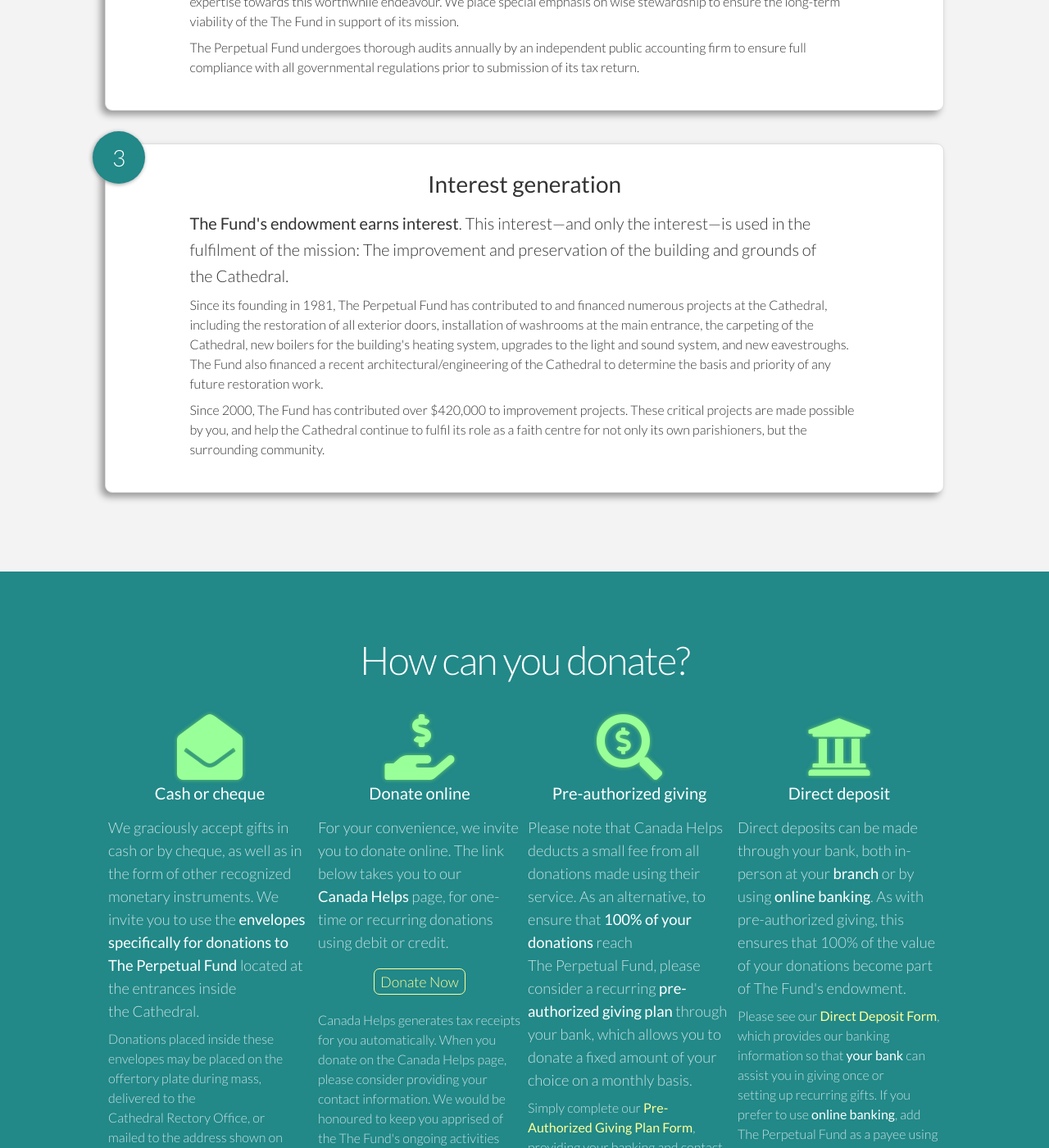
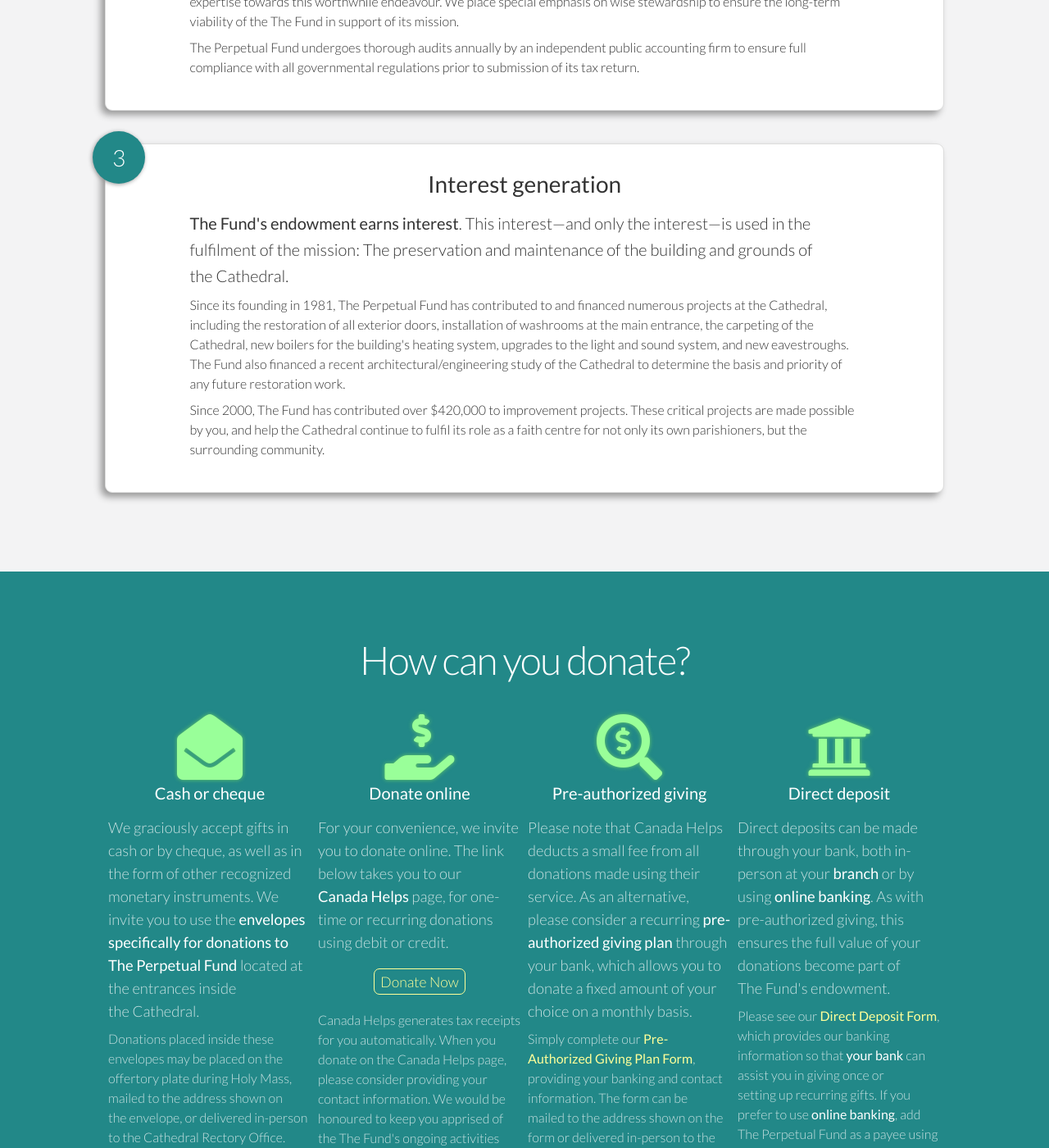
Before and after one commit to perpetualfund-stpeterinchains/perpetualfund-stpeterinchains.github.io, a Jekyll site: the page built from index.html, in a window 1280 px wide and 1400 px high, scrolled down 2061 px. Shown: the whole window at 82% size. Built offline with Jekyll 4.4.1, drawn with Linux system fonts in a browser that asks for light colours; nearby versions of some CDN libraries; some of the changed text lies outside the part shown.

Commit message:
Minor edits

```diff
--- a/_data/main.yml
+++ b/_data/main.yml
@@ -6,7 +6,7 @@
   h3: A Living Memorial to Our Faith&nbsp;Heritage
   h4: >
     The Perpetual&nbsp;Fund is dedicated to the long-term
-    maintenance and preservation of the historic
+    preservation and maintenance of the historic
     Cathedral&nbsp;of Saint&nbsp;Peter&#x2013;in&#x2013;Chains
     in Peterborough,&nbsp;Ontario.
 
@@ -34,7 +34,7 @@
     endures for future generations, by supporting the physical maintenance
     of the Cathedral building and its grounds.
     Donations are held in perpetuity and invested to earn interest.
-    The interest generated then becomes the money used to support
+    The earnings and interest then become the money used to support
     the&nbsp;mission.
   links:
     - text: The Cathedral Website
@@ -90,7 +90,7 @@
         **The&nbsp;Fund&apos;s endowment earns interest**.
         This interest&mdash;and only the interest&mdash;is used in the
         fulfilment of the mission&#x3A;
-        The improvement and preservation of
+        The preservation and maintenance of
         the building and grounds of the&nbsp;Cathedral.
 
         Since its founding in 1981, The&nbsp;Perpetual&nbsp;Fund has
@@ -99,7 +99,7 @@
         washrooms at the main entrance, the carpeting of the Cathedral,
         new boilers for the building&apos;s heating system, upgrades to the
         light and sound system, and new eavestroughs. The&nbsp;Fund also
-        financed a recent architectural/engineering of the Cathedral to
+        financed a recent architectural/engineering study of the Cathedral to
         determine the basis and priority of any future restoration&nbsp;work.
 
         Since 2000, The&nbsp;Fund has contributed over $420,000 to
@@ -120,9 +120,10 @@
         The&nbsp;Perpetual&nbsp;Fund** located at the entrances inside
         the&nbsp;Cathedral.
 
-        Donations placed inside these envelopes may be placed on the offertory
-        plate during mass, delivered to the Cathedral&nbsp;Rectory&nbsp;Office,
-        or mailed&nbsp;to the address shown on the&nbsp;envelope.
+        Donations placed inside these envelopes may be
+        placed on the offertory plate during Holy&nbsp;Mass,
+        mailed&nbsp;to the address shown on the&nbsp;envelope, or
+        delivered in-person to the Cathedral&nbsp;Rectory&nbsp;Office.
 
         Please be sure to provide your contact information on the envelope, so
         that we can generate a tax receipt for&nbsp;you.
@@ -146,8 +147,7 @@
       icon: search-dollar
       text: |
         Please note that Canada Helps deducts a small fee from all donations
-        made using their service. As an alternative, to ensure that **100% of
-        your donations** reach The&nbsp;Perpetual&nbsp;Fund, please consider a
+        made using their service. As an alternative, please consider a
         recurring **pre-authorized giving&nbsp;plan** through your bank,
         which allows you to donate a fixed amount of your choice on a
         monthly&nbsp;basis.
@@ -155,8 +155,8 @@
         Simply complete our
         [Pre-Authorized Giving&nbsp;Plan&nbsp;Form](/forms/perpetualfund-preauthorized.pdf),
         providing your banking and contact information. The form can be
-        delivered to the Cathedral&nbsp;Rectory&nbsp;Office or mailed&nbsp;to
-        the address shown on the form.
+        mailed&nbsp;to the address shown on the form or
+        delivered in-person to the Cathedral&nbsp;Rectory&nbsp;Office.
         We will be happy to issue annual tax receipts for all&nbsp;donations.
     -
       title: Direct deposit
@@ -164,8 +164,8 @@
       text: |
         Direct deposits can be made through your bank, both in-person at
         your **branch** or by using **online banking**. As with pre-authorized
-        giving, this ensures that 100%&nbsp;of the value of your donations
-        become part of The&nbsp;Fund&apos;s&nbsp;endowment.
+        giving, this ensures the full value of your donations become part of
+        The&nbsp;Fund&apos;s&nbsp;endowment.
 
         Please see our
         [Direct&nbsp;Deposit&nbsp;Form](/forms/perpetualfund-directdeposit.pdf),
@@ -175,9 +175,10 @@
         The&nbsp;Perpetual&nbsp;Fund as a payee using the bank account
         information shown on the&nbsp;form.
 
-        For tax receipts, please provide your contact information on the form,
-        which can be delivered to the Cathedral&nbsp;Rectory&nbsp;Office or
-        mailed&nbsp;to the address shown on the&nbsp;form.
+        For tax receipts, please provide your contact information on the
+        Direct&nbsp;Deposit&nbsp;Form, which can be
+        mailed&nbsp;to the address shown on the&nbsp;form or
+        delivered in-person to the Cathedral&nbsp;Rectory&nbsp;Office.
   other:
     -
       title: Fixed-income investments
@@ -248,8 +249,9 @@
         If you are so moved to donate in&nbsp;memoriam, please speak to us
         directly. We will be honoured to include that person in the
         Memorial&nbsp;Book and in the special intentions offered during the
-        monthly First&nbsp;Friday morning&nbsp;mass dedicated to donors to
-        The&nbsp;Perpetual&nbsp;Fund and to those remembered in&nbsp;memoriam.
+        morning&nbsp;Holy&nbsp;Mass on the monthly First&nbsp;Friday dedicated
+        to donors to The&nbsp;Perpetual&nbsp;Fund and to those remembered
+        in&nbsp;memoriam.
     -
       title: Legal
       icon: gavel
@@ -299,7 +301,7 @@
         the long-term support of the Cathedral&nbsp;of
         Saint&nbsp;Peter-in-Chains. The interest generated by
         The&nbsp;Fund&apos;s endowment can be used, in part, for no other
-        purpose than the maintenance and preservation of the Cathedral building
+        purpose than the preservation and maintenance of the Cathedral building
         and its grounds, in strict accordance with this mission as stated
         explicitly in The&nbsp;Fund&apos;s legal
         articles&nbsp;of&nbsp;incorporation.
@@ -322,8 +324,8 @@
       title: Mass offerings
       icon: church
       text: |
-        The 7:30 AM First Friday Mass of each month is celebrated for the
-        **intentions of every living and deceased donor to
+        The 7:30 AM First Friday Holy&nbsp;Mass of each month is celebrated for
+        the **intentions of every living and deceased donor to
         The&nbsp;Perpetual&nbsp;Fund, as well as to those
         remembered&nbsp;in&nbsp;memoriam**.
 
@@ -335,12 +337,11 @@
 board:
   title: You are important to us
   text: |
-    The Board&nbsp;of&nbsp;Directors of the Perpetual&nbsp;Fund
-    sincerely hope you will consider the mission to support the
-    preservation of the **Cathedral&nbsp;of Saint&nbsp;Peter-in-Chains**.
+    The Board&nbsp;of&nbsp;Directors of The&nbsp;Perpetual&nbsp;Fund
+    sincerely hope you will consider the mission to preserve
+    the&nbsp;beautiful **Cathedral&nbsp;of Saint&nbsp;Peter-in-Chains**.
     The&nbsp;Fund exists so that future generations will be able to worship God
-    in the beautiful surroundings of an historic Cathedral.
-    **Just as we have done.**
+    in the surroundings of this historic Cathedral. **Just as we have done.**
 
     **The&nbsp;Fund cannot exist without you.**
     With ever-increasing costs and maintenance requirements,
```
